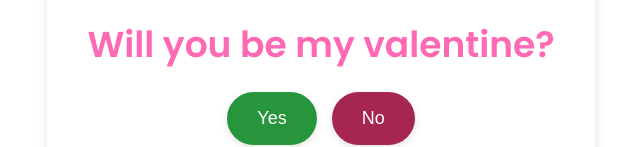
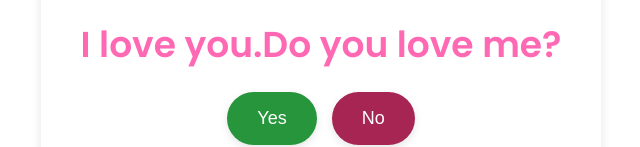
Before and after one commit to sophal111323/For_U, a plain HTML site: page index.html in a window 1280 px wide. Shown: the part 469-616 px from the top of the page, without its empty margins (319-959 px from the left). Drawn offline with Linux system fonts and the light colour scheme.

Commit message:
index.html

```diff
--- a/index.html
+++ b/index.html
@@ -3,7 +3,7 @@
   <head>
     <meta charset="UTF-8" />
     <meta name="viewport" content="width=device-width, initial-scale=1.0" />
-    <title>Will you be my valentine?</title>
+    <title>I love you.Do you love me?</title>
     <link rel="stylesheet" href="style.css" />
   </head>
   <body>
@@ -13,7 +13,7 @@
         src="https://media.tenor.com/TUVAE2M_wz4AAAAi/chubby-tonton.gif"
         alt="tonton"
       />
-      <p class="title">Will you be my valentine?</p>
+      <p class="title">I love you.Do you love me?</p>
       <div class="buttons">
         <button type="button" class="btn btn-yes">Yes</button>
         <button type="button" class="btn btn-no">No</button>
```
